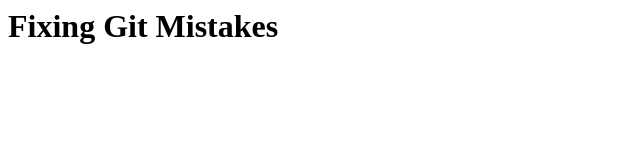
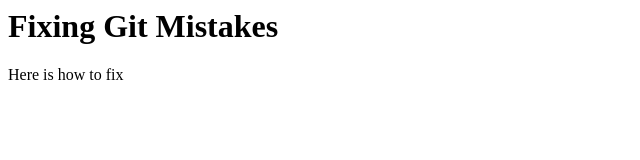
Before and after one commit to RaviRamisetti/git-mistakes, a plain HTML site: page index.html in a window 1280 px wide. Shown: the whole page, without its empty margins (0-640 px from the left). Drawn offline with Linux system fonts and the light colour scheme.

Commit message:
Index.html only commit

```diff
--- a/index.html
+++ b/index.html
@@ -3,6 +3,6 @@
 	</head>
 	<body>
 	<h1> Fixing Git Mistakes</h1>
-
+	<p> Here is how to fix </p>
 	</body>
 </html>
```
